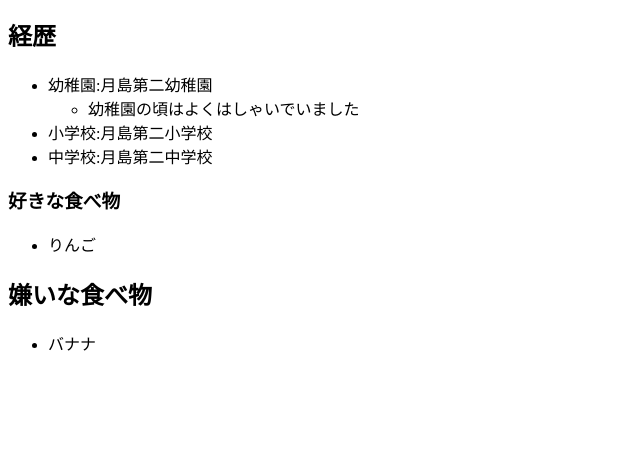
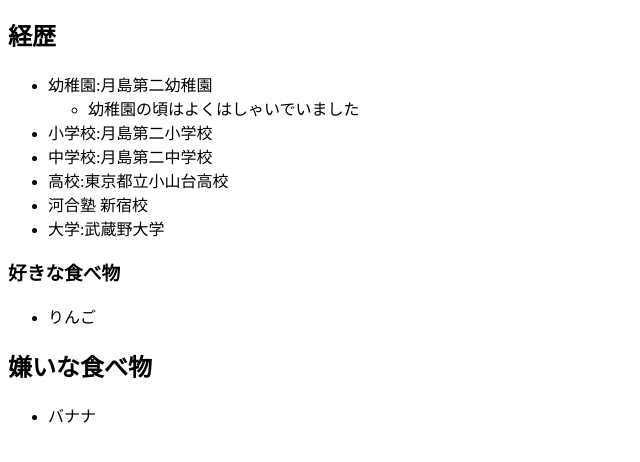
Before and after one commit to s2322106/programming, a plain HTML site: page index.html in a window 1280 px wide. Shown: the part 164-626 px from the top of the page, without its empty margins (0-640 px from the left). Drawn offline with Linux system fonts and the light colour scheme.

Commit message:
高校以降の経歴

```diff
--- a/index.html
+++ b/index.html
@@ -22,6 +22,9 @@
         </ul>
         <li>小学校:月島第二小学校</li>
         <li>中学校:月島第二中学校</li>
+        <li>高校:東京都立小山台高校</li>
+        <li>河合塾 新宿校</li>
+        <li>大学:武蔵野大学</li>
     </ul>
 
     <h3>好きな食べ物</h3>
```
